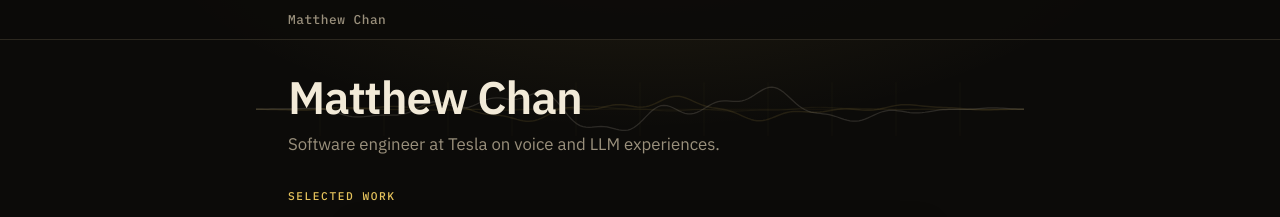
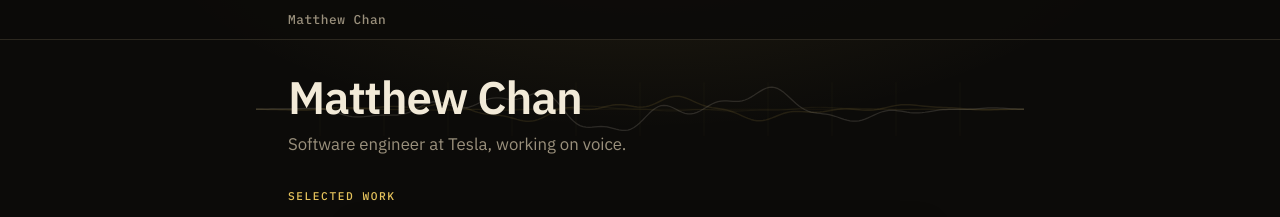
Before and after one commit to mchan7841/mchan7841.github.io, a React (Create React App) app in the folder my-app/: page / in a window 1280 px wide. Shown: the top 217 px of the page. Built offline with nearby package versions, Linux system fonts and the light colour scheme.

Commit message:
Shorten bio: working on voice

```diff
--- a/my-app/src/pages/Home.js
+++ b/my-app/src/pages/Home.js
@@ -121,7 +121,7 @@ const Home = () => {
         <div className="hero__copy">
           <h1>Matthew Chan</h1>
           <p className="bio">
-            Software engineer at Tesla on voice and LLM experiences.
+            Software engineer at Tesla, working on voice.
           </p>
         </div>
       </section>
```
